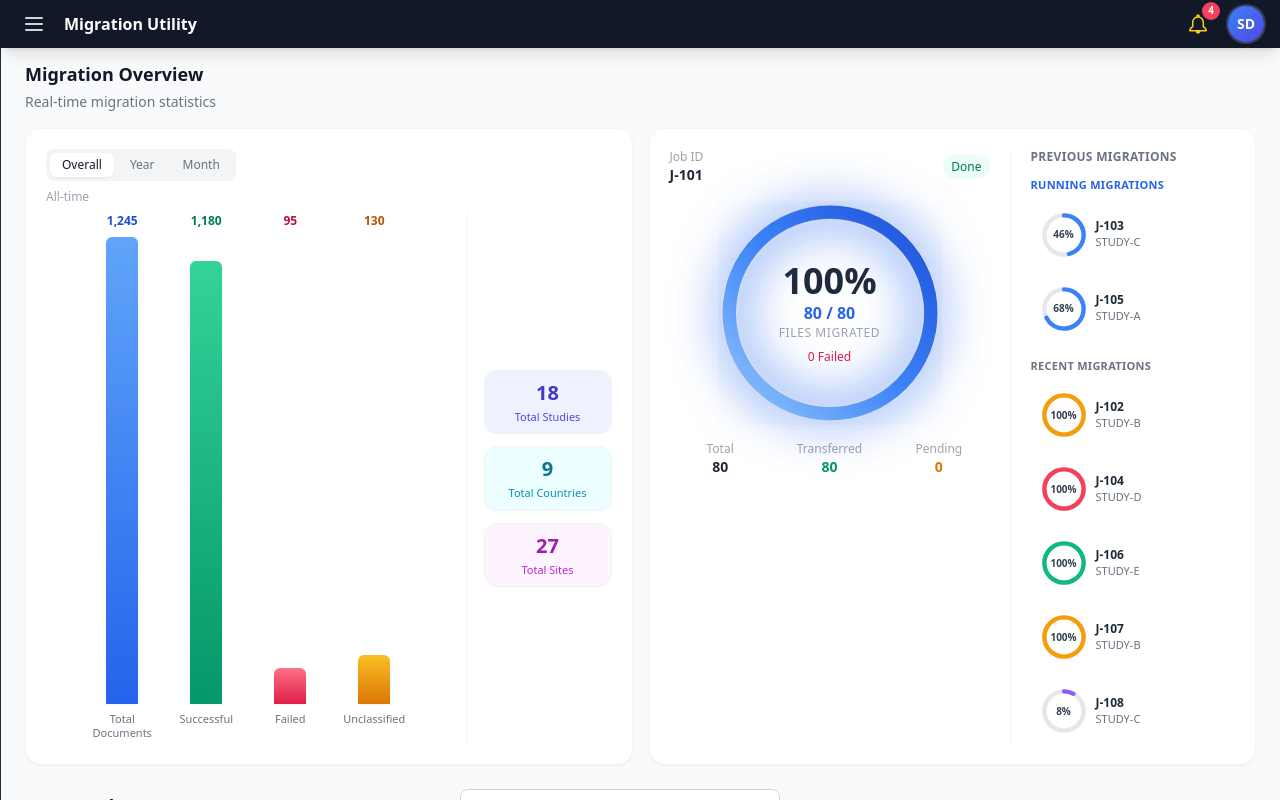
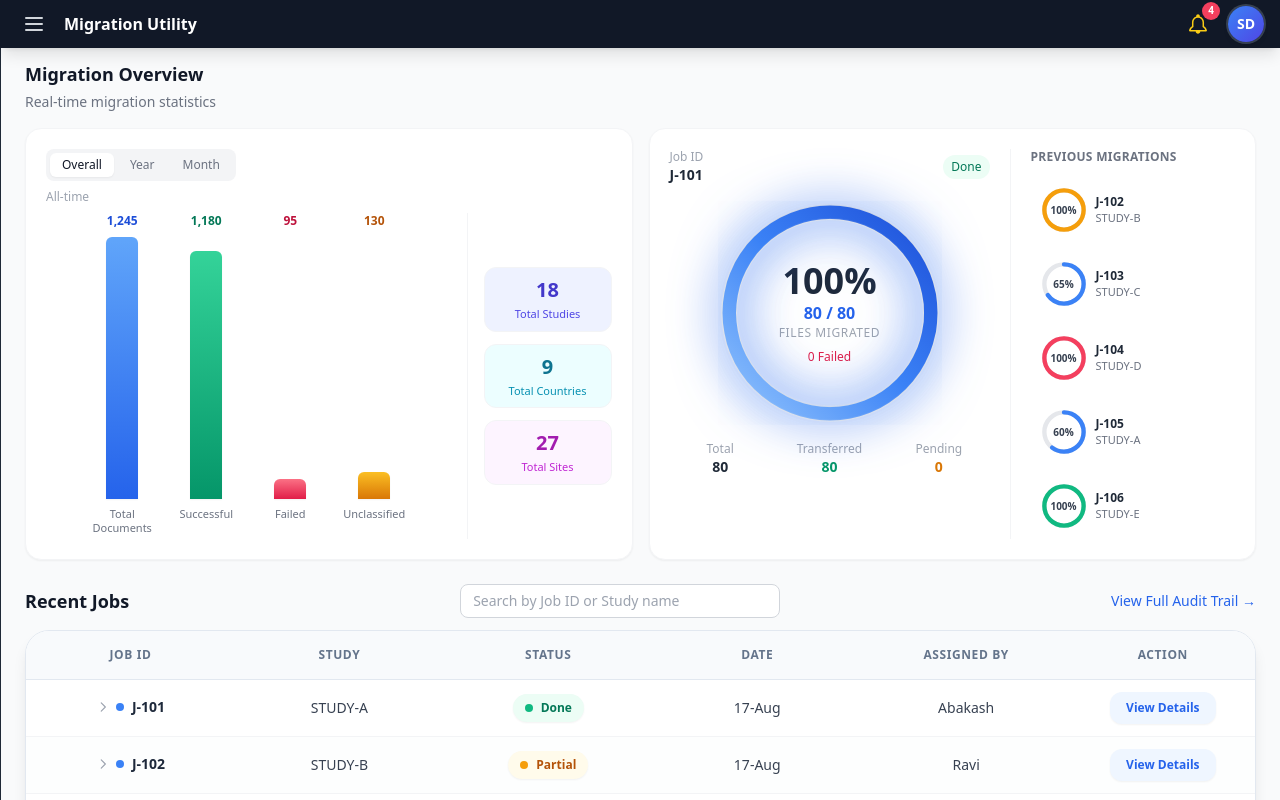
Before and after one commit to dpatra5/migration-prototype, a React (Vite) app in the folder frontend/: page / in a window 1280 px wide. Both pictures are taken after typing "name@example.com", "Sample123" into the empty fields and a click on the button "Sign in". Built offline with nearby package versions, Linux system fonts and the light colour scheme.

Commit message:
Revert "Animanation twiks added"
This reverts commit 40b98074786ac8e8c042aab90dcfdc9142cdce5f.

```diff
--- a/frontend/src/components/Dashboard.tsx
+++ b/frontend/src/components/Dashboard.tsx
@@ -262,7 +262,6 @@ export function Dashboard({
   const [mappingFocusFile, setMappingFocusFile] = useState<string | null>(null);
   const [uploadPrefill, setUploadPrefill] = useState<RemapPrefill | null>(null);
   const nextJobNumber = useRef(110);
-  const migrationTimersRef = useRef<Map<string, number>>(new Map());
   const mainContentRef = useRef<HTMLElement | null>(null);
 
   useEffect(() => {
@@ -295,6 +294,56 @@ export function Dashboard({
       setJobs((currentJobs) =>
         currentJobs.map((job) => (job.id === jobId ? { ...job, status } : job)),
       );
+    },
+    [],
+  );
+
+  const startMigration = useCallback(
+    (migrationDetails: Omit<ScheduledMigration, "id" | "startedAt">) => {
+      const now = new Date();
+      const jobId = `J-${nextJobNumber.current}`;
+      nextJobNumber.current += 1;
+      const migration = {
+        id: jobId,
+        ...migrationDetails,
+        startedAt: now.getTime(),
+      };
+      const notificationId = `N-${Date.now()}`;
+      const startedNotification: AppNotification = {
+        id: notificationId,
+        type: "info",
+        title: `Migration ${jobId} Started`,
+        message: `Migration started for ${migration.study}. Job ${jobId} is in progress.`,
+        time: formatNotificationTime(now),
+        read: false,
+        jobId,
+        migrationStatus: "in-progress",
+      };
+
+      setJobs((currentJobs) => [
+        {
+          id: jobId,
+          study: migration.study,
+          status: JobStatusValues.Running,
+          date: "03-Sep",
+          assignedBy: "Automatic Scheduler",
+          totalFiles: 120,
+          successfulFiles: 0,
+          failedFiles: 0,
+        },
+        ...currentJobs,
+      ]);
+      setNotifications((currentNotifications) => [
+        startedNotification,
+        ...currentNotifications,
+      ]);
+      setToastNotification(startedNotification);
+      setActiveMigrations((currentMigrations) => [
+        ...currentMigrations,
+        { ...migration, phase: "running" },
+      ]);
+      setSelectedMigrationId((currentSelectedId) => currentSelectedId ?? jobId);
+      setActiveItem("Dashboard");
     },
     [],
   );
@@ -385,119 +434,33 @@ export function Dashboard({
     [],
   );
 
-  const completeMigrationJob = useCallback(
+  const handleMigrationComplete = useCallback(
     (jobId: string) => {
-      const timerId = migrationTimersRef.current.get(jobId);
-      if (timerId !== undefined) {
-        window.clearTimeout(timerId);
-        migrationTimersRef.current.delete(jobId);
-      }
-
-      updateJobStatus(jobId, JobStatusValues.Done);
       updateMigrationPhase(jobId, "complete");
+      updateJobStatus(jobId, JobStatusValues.Partial);
       updateMigrationNotification(
         jobId,
-        "completed",
-        "success",
-        `Migration ${jobId} Completed`,
-        `Migration ${jobId} finished successfully. 120 of 120 files migrated.`,
+        "partial",
+        "warning",
+        `Migration ${jobId} Partial`,
+        `Migration ${jobId} completed with partial success. Some files require review.`,
       );
       setToastNotification({
         id: `N-${Date.now()}`,
         type: "success",
         title: `Migration ${jobId} Completed`,
-        message: `Migration ${jobId} finished successfully. 120 of 120 files migrated.`,
+        message: `Migration ${jobId} finished successfully. 114 of 120 files migrated; 6 files need review.`,
         time: formatNotificationTime(new Date()),
         read: false,
         jobId,
-        migrationStatus: "completed",
+        migrationStatus: "partial",
       });
     },
-    [updateJobStatus, updateMigrationNotification, updateMigrationPhase],
-  );
-
-  const scheduleMigrationCompletion = useCallback(
-    (jobId: string) => {
-      const existingTimerId = migrationTimersRef.current.get(jobId);
-      if (existingTimerId !== undefined) {
-        window.clearTimeout(existingTimerId);
-      }
-
-      const timerId = window.setTimeout(() => {
-        completeMigrationJob(jobId);
-      }, 20_000);
-      migrationTimersRef.current.set(jobId, timerId);
-    },
-    [completeMigrationJob],
-  );
-
-  const startMigration = useCallback(
-    (migrationDetails: Omit<ScheduledMigration, "id" | "startedAt">) => {
-      const now = new Date();
-      const jobId = `J-${nextJobNumber.current}`;
-      nextJobNumber.current += 1;
-      const migration = {
-        id: jobId,
-        ...migrationDetails,
-        startedAt: now.getTime(),
-      };
-      const notificationId = `N-${Date.now()}`;
-      const startedNotification: AppNotification = {
-        id: notificationId,
-        type: "info",
-        title: `Migration ${jobId} Started`,
-        message: `Migration started for ${migration.study}. Job ${jobId} is in progress.`,
-        time: formatNotificationTime(now),
-        read: false,
-        jobId,
-        migrationStatus: "in-progress",
-      };
-
-      setJobs((currentJobs) => [
-        {
-          id: jobId,
-          study: migration.study,
-          status: JobStatusValues.Running,
-          date: "03-Sep",
-          assignedBy: "Automatic Scheduler",
-          totalFiles: 120,
-          successfulFiles: 0,
-          failedFiles: 0,
-        },
-        ...currentJobs,
-      ]);
-      setNotifications((currentNotifications) => [
-        startedNotification,
-        ...currentNotifications,
-      ]);
-      setToastNotification(startedNotification);
-      setActiveMigrations((currentMigrations) => [
-        ...currentMigrations,
-        { ...migration, phase: "running" },
-      ]);
-      setSelectedMigrationId(jobId);
-      setActiveItem("Dashboard");
-
-      scheduleMigrationCompletion(jobId);
-    },
-    [scheduleMigrationCompletion],
-  );
-
-  const handleMigrationComplete = useCallback(
-    (jobId: string) => {
-      completeMigrationJob(jobId);
-    },
-    [completeMigrationJob],
+    [updateMigrationPhase, updateJobStatus, updateMigrationNotification],
   );
 
   const revokeJob = useCallback(
     (jobId: string) => {
-      const timerId = migrationTimersRef.current.get(jobId);
-      if (timerId !== undefined) {
-        window.clearTimeout(timerId);
-        migrationTimersRef.current.delete(jobId);
-      }
-
       const isActive = activeMigrations.some(
         (migration) => migration.id === jobId,
       );
@@ -548,19 +511,9 @@ export function Dashboard({
         `Migration ${jobId} Retried`,
         `Migration ${jobId} has been retried and is now in progress.`,
       );
-      scheduleMigrationCompletion(jobId);
     },
-    [scheduleMigrationCompletion, updateJobStatus, updateMigrationNotification],
+    [updateJobStatus, updateMigrationNotification],
   );
-
-  useEffect(() => {
-    return () => {
-      migrationTimersRef.current.forEach((timerId) =>
-        window.clearTimeout(timerId),
-      );
-      migrationTimersRef.current.clear();
-    };
-  }, []);
 
   const availableMenuItems = menuItems.filter((item) =>
     canAccessPage(accessConfig, currentRole, item.label),
@@ -722,7 +675,6 @@ export function Dashboard({
                     migrationPhase={selectedMigrationPhase}
                     onJobComplete={handleMigrationComplete}
                     onRevoke={revokeJob}
-                    onSelectMigration={setSelectedMigrationId}
                   />
                 </div>
               </section>
--- a/frontend/src/components/MigrationProgressPanel.tsx
+++ b/frontend/src/components/MigrationProgressPanel.tsx
@@ -41,12 +41,8 @@ function getStaticJobStats(job: Job): JobStats {
   const successful = job.successfulFiles ?? 0;
   const failed = job.failedFiles ?? 0;
   const pending = Math.max(total - successful - failed, 0);
-  const measuredProgress =
-    total > 0 ? ((successful + failed) / total) * 100 : 0;
-  const progress =
-    measuredProgress > 0
-      ? measuredProgress
-      : statusFallbackProgress[job.status];
+  const measuredProgress = total > 0 ? ((successful + failed) / total) * 100 : 0;
+  const progress = measuredProgress > 0 ? measuredProgress : statusFallbackProgress[job.status];
   return { total, successful, failed, pending, progress };
 }
 
@@ -59,13 +55,7 @@ const statusRingColor: Record<JobStatus, string> = {
   Revoked: "#f97316",
 };
 
-function MiniCircularProgress({
-  progress,
-  status,
-}: {
-  progress: number;
-  status: JobStatus;
-}) {
+function MiniCircularProgress({ progress, status }: { progress: number; status: JobStatus }) {
   const radius = 18;
   const circumference = 2 * Math.PI * radius;
   const visibleProgress = Math.min(Math.max(progress, 5), 100);
@@ -75,14 +65,7 @@ function MiniCircularProgress({
   return (
     <div className="relative w-12 h-12 flex-shrink-0">
       <svg className="w-12 h-12 -rotate-90" viewBox="0 0 44 44">
-        <circle
-          cx="22"
-          cy="22"
-          r={radius}
-          stroke="#e5e7eb"
-          strokeWidth="4"
-          fill="none"
-        />
+        <circle cx="22" cy="22" r={radius} stroke="#e5e7eb" strokeWidth="4" fill="none" />
         <circle
           cx="22"
           cy="22"
@@ -97,9 +80,7 @@ function MiniCircularProgress({
         />
       </svg>
       <div className="absolute inset-0 flex items-center justify-center">
-        <span className="text-[10px] font-semibold text-gray-700">
-          {Math.round(progress)}%
-        </span>
+        <span className="text-[10px] font-semibold text-gray-700">{Math.round(progress)}%</span>
       </div>
     </div>
   );
@@ -120,7 +101,6 @@ type MigrationProgressPanelProps = {
   migrationPhase: SchedulerPhase;
   onJobComplete: (jobId: string) => void;
   onRevoke: (jobId: string) => void;
-  onSelectMigration: (jobId: string) => void;
 };
 
 export function MigrationProgressPanel({
@@ -129,49 +109,19 @@ export function MigrationProgressPanel({
   migrationPhase,
   onJobComplete,
   onRevoke,
-  onSelectMigration,
 }: MigrationProgressPanelProps) {
-  const [miniProgressByJobId, setMiniProgressByJobId] = useState<
-    Record<string, number>
-  >({});
+  const [pinnedJobId, setPinnedJobId] = useState<string | null>(null);
 
   const [elapsedMs, setElapsedMs] = useState(() =>
     activeMigration && migrationPhase === "running"
-      ? Math.min(
-          Date.now() - activeMigration.startedAt,
-          migrationDefaults.durationMs,
-        )
+      ? Math.min(Date.now() - activeMigration.startedAt, migrationDefaults.durationMs)
       : migrationDefaults.durationMs,
   );
 
   useEffect(() => {
-    if (activeMigration && migrationPhase === "running") {
-      setElapsedMs(
-        Math.min(
-          Date.now() - activeMigration.startedAt,
-          migrationDefaults.durationMs,
-        ),
-      );
-      return;
-    }
-
-    if (migrationPhase === "complete") {
-      setElapsedMs(migrationDefaults.durationMs);
-      return;
-    }
-
-    setElapsedMs(migrationDefaults.durationMs);
-  }, [activeMigration?.id, migrationPhase]);
-
-  useEffect(() => {
     if (!activeMigration || migrationPhase !== "running") return;
     const timer = window.setInterval(() => {
-      setElapsedMs(
-        Math.min(
-          Date.now() - activeMigration.startedAt,
-          migrationDefaults.durationMs,
-        ),
-      );
+      setElapsedMs(Math.min(Date.now() - activeMigration.startedAt, migrationDefaults.durationMs));
     }, 250);
     return () => window.clearInterval(timer);
   }, [activeMigration, migrationPhase]);
@@ -183,82 +133,14 @@ export function MigrationProgressPanel({
     }
   }, [elapsedMs, activeMigration, migrationPhase, onJobComplete]);
 
-  const displayedJobId = activeMigration?.id ?? jobs[0]?.id ?? null;
-  const runningJobs = jobs.filter(
-    (job) =>
-      job.id !== displayedJobId && job.status === JobStatusValues.Running,
-  );
-
-  useEffect(() => {
-    setMiniProgressByJobId((current) => {
-      const nextProgress: Record<string, number> = {};
-      let changed = false;
-
-      runningJobs.forEach((job, index) => {
-        const existingProgress = current[job.id];
-        const seededProgress = 35 + ((index * 11) % 20);
-        nextProgress[job.id] =
-          existingProgress === undefined
-            ? seededProgress
-            : Math.min(existingProgress, 95);
-        if (existingProgress !== nextProgress[job.id]) {
-          changed = true;
-        }
-      });
-
-      const currentKeys = Object.keys(current);
-      if (currentKeys.length !== runningJobs.length) {
-        changed = true;
-      }
-
-      currentKeys.forEach((jobId) => {
-        if (!nextProgress[jobId]) {
-          changed = true;
-        }
-      });
-
-      return changed ? nextProgress : current;
-    });
-  }, [runningJobs]);
-
-  useEffect(() => {
-    if (runningJobs.length === 0) return;
-
-    const timer = window.setInterval(() => {
-      setMiniProgressByJobId((current) => {
-        const nextProgress: Record<string, number> = { ...current };
-        let changed = false;
-
-        runningJobs.forEach((job, index) => {
-          const currentProgress =
-            nextProgress[job.id] ?? 35 + ((index * 11) % 20);
-          const increment = 1 + (index % 3);
-          const updatedProgress = Math.min(currentProgress + increment, 95);
-          if (updatedProgress !== currentProgress) {
-            nextProgress[job.id] = updatedProgress;
-            changed = true;
-          }
-        });
-
-        return changed ? nextProgress : current;
-      });
-    }, 250);
-
-    return () => window.clearInterval(timer);
-  }, [runningJobs]);
-
   const liveRatio = Math.min(elapsedMs / migrationDefaults.durationMs, 1);
   const liveProcessed = Math.floor(migrationDefaults.totalFiles * liveRatio);
   const liveFailed =
     migrationPhase === "complete"
-      ? 0
+      ? migrationDefaults.failedFiles
       : Math.floor(migrationDefaults.failedFiles * liveRatio);
-  const liveSuccessful =
-    migrationPhase === "complete"
-      ? migrationDefaults.totalFiles
-      : Math.min(liveProcessed - liveFailed, migrationDefaults.successfulFiles);
-  const livePending =
-    migrationDefaults.totalFiles - liveSuccessful - liveFailed;
+  const liveSuccessful = Math.min(liveProcessed - liveFailed, migrationDefaults.successfulFiles);
+  const livePending = migrationDefaults.totalFiles - liveSuccessful - liveFailed;
 
   const liveStats: JobStats = {
     total: migrationDefaults.totalFiles,
@@ -269,21 +151,20 @@ export function MigrationProgressPanel({
   };
 
   const getJobStats = (job: Job): JobStats =>
-    activeMigration && job.id === activeMigration.id
-      ? liveStats
-      : getStaticJobStats(job);
+    activeMigration && job.id === activeMigration.id ? liveStats : getStaticJobStats(job);
 
   const getJobStatus = (job: Job): JobStatus =>
     activeMigration && job.id === activeMigration.id
       ? migrationPhase === "running"
         ? JobStatusValues.Running
         : migrationPhase === "complete"
-          ? JobStatusValues.Done
+          ? JobStatusValues.Partial
           : JobStatusValues.Pending
       : job.status;
 
-  const isLiveDisplay =
-    !!activeMigration && displayedJobId === activeMigration.id;
+  const defaultFocusId = activeMigration?.id ?? jobs[0]?.id ?? null;
+  const displayedJobId = pinnedJobId ?? defaultFocusId;
+  const isLiveDisplay = !!activeMigration && displayedJobId === activeMigration.id;
   const displayedJob = jobs.find((job) => job.id === displayedJobId) ?? null;
 
   const stats: JobStats = displayedJob
@@ -298,16 +179,15 @@ export function MigrationProgressPanel({
       ? migrationPhase === "running"
         ? JobStatusValues.Running
         : migrationPhase === "complete"
-          ? JobStatusValues.Done
+          ? JobStatusValues.Partial
           : JobStatusValues.Pending
       : JobStatusValues.Pending;
 
-  const otherJobs = jobs
-    .filter(
-      (job) =>
-        job.id !== displayedJobId && job.status !== JobStatusValues.Running,
-    )
-    .slice(0, 5);
+  const historyJobs = jobs.filter((job) => job.id !== displayedJobId).slice(0, 5);
+
+  const selectJob = (jobId: string) => {
+    setPinnedJobId(jobId);
+  };
 
   if (!displayedJobId) {
     return null;
@@ -319,14 +199,10 @@ export function MigrationProgressPanel({
         <div className="flex items-center justify-between mb-2">
           <div>
             <p className="text-xs text-gray-400">Job ID</p>
-            <p className="text-sm font-semibold text-gray-800">
-              {displayedJobId}
-            </p>
+            <p className="text-sm font-semibold text-gray-800">{displayedJobId}</p>
           </div>
           <div className="flex items-center gap-2">
-            <span
-              className={`px-2 py-1 rounded-full text-xs font-medium ${statusBadgeClass[displayedStatus]}`}
-            >
+            <span className={`px-2 py-1 rounded-full text-xs font-medium ${statusBadgeClass[displayedStatus]}`}>
               {displayedStatus}
             </span>
             {isLiveDisplay && migrationPhase === "running" && (
@@ -357,15 +233,11 @@ export function MigrationProgressPanel({
           </div>
           <div>
             <p className="text-xs text-gray-400">Transferred</p>
-            <p className="text-sm font-semibold text-emerald-600">
-              {stats.successful}
-            </p>
+            <p className="text-sm font-semibold text-emerald-600">{stats.successful}</p>
           </div>
           <div>
             <p className="text-xs text-gray-400">Pending</p>
-            <p className="text-sm font-semibold text-amber-600">
-              {stats.pending}
-            </p>
+            <p className="text-sm font-semibold text-amber-600">{stats.pending}</p>
           </div>
         </div>
       </div>
@@ -374,81 +246,28 @@ export function MigrationProgressPanel({
         <p className="text-xs font-semibold text-gray-500 uppercase tracking-wide mb-3">
           Previous Migrations
         </p>
-        {runningJobs.length === 0 && otherJobs.length === 0 ? (
+        {historyJobs.length === 0 ? (
           <p className="text-xs text-gray-400">No previous migrations yet.</p>
         ) : (
-          <div className="flex flex-col gap-4">
-            {runningJobs.length > 0 && (
-              <div>
-                <p className="text-[11px] font-semibold text-blue-600 uppercase tracking-wide mb-2">
-                  Running Migrations
-                </p>
           <div className="flex flex-col gap-2">
-                  {runningJobs.map((job) => {
-                    const jobStats = getJobStats(job);
-                    const jobStatus = getJobStatus(job);
-                    const miniProgress =
-                      miniProgressByJobId[job.id] ?? jobStats.progress;
-                    return (
-                      <button
-                        key={job.id}
-                        type="button"
-                        onClick={() => onSelectMigration(job.id)}
-                        className="flex items-center gap-2 p-2 rounded-xl border border-transparent hover:border-blue-200 hover:bg-blue-50 transition-colors text-left"
-                      >
-                        <MiniCircularProgress
-                          progress={miniProgress}
-                          status={jobStatus}
-                        />
-                        <div>
-                          <p className="text-xs font-semibold text-gray-800">
-                            {job.id}
-                          </p>
-                          <p className="text-[11px] text-gray-500">
-                            {job.study}
-                          </p>
-                        </div>
-                      </button>
-                    );
-                  })}
-                </div>
-              </div>
-            )}
-
-            {otherJobs.length > 0 && (
-              <div>
-                <p className="text-[11px] font-semibold text-gray-500 uppercase tracking-wide mb-2">
-                  Recent Migrations
-                </p>
-                <div className="flex flex-col gap-2">
-                  {otherJobs.map((job) => {
+            {historyJobs.map((job) => {
               const jobStats = getJobStats(job);
               const jobStatus = getJobStatus(job);
               return (
                 <button
                   key={job.id}
                   type="button"
-                        onClick={() => onSelectMigration(job.id)}
+                  onClick={() => selectJob(job.id)}
                   className="flex items-center gap-2 p-2 rounded-xl border border-transparent hover:border-gray-200 hover:bg-gray-50 transition-colors text-left"
                 >
-                        <MiniCircularProgress
-                          progress={jobStats.progress}
-                          status={jobStatus}
-                        />
+                  <MiniCircularProgress progress={jobStats.progress} status={jobStatus} />
                   <div>
-                          <p className="text-xs font-semibold text-gray-800">
-                            {job.id}
-                          </p>
-                          <p className="text-[11px] text-gray-500">
-                            {job.study}
-                          </p>
+                    <p className="text-xs font-semibold text-gray-800">{job.id}</p>
+                    <p className="text-[11px] text-gray-500">{job.study}</p>
                   </div>
                 </button>
               );
             })}
-                </div>
-              </div>
-            )}
           </div>
         )}
       </div>
```
Lines whose indentation alone changed are shown as unchanged.
